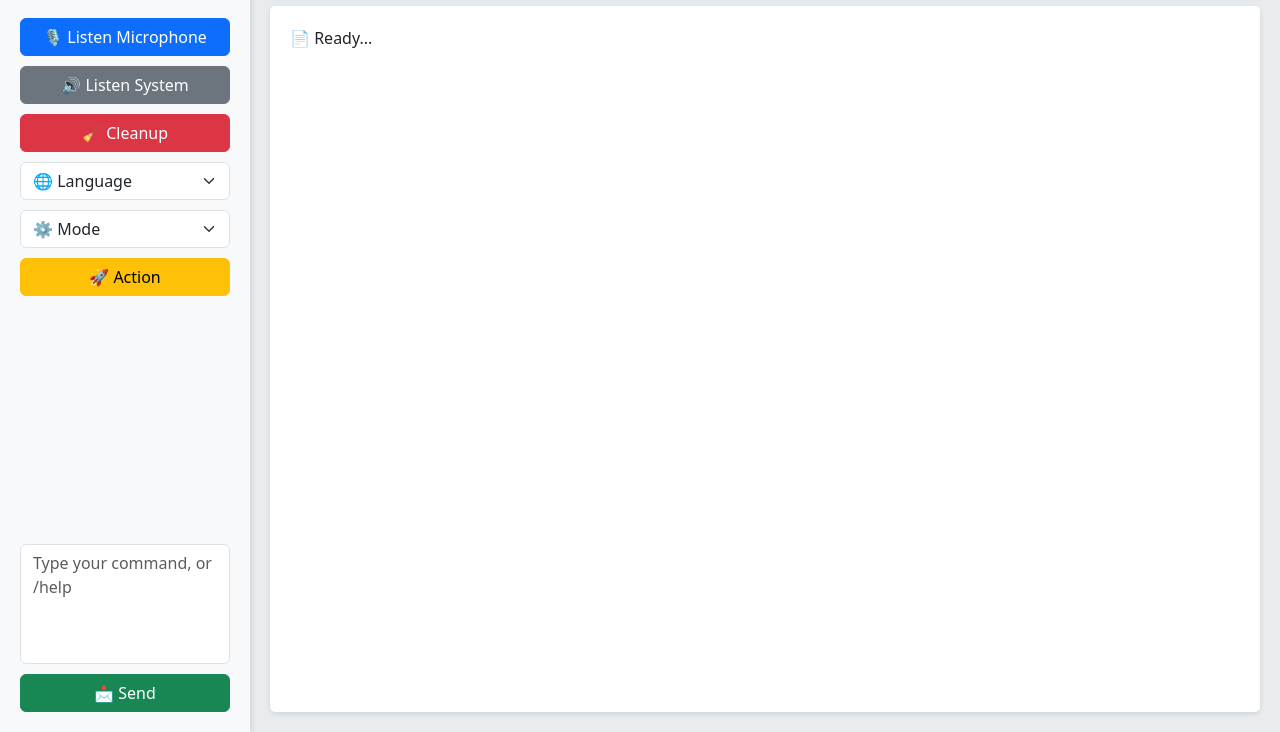
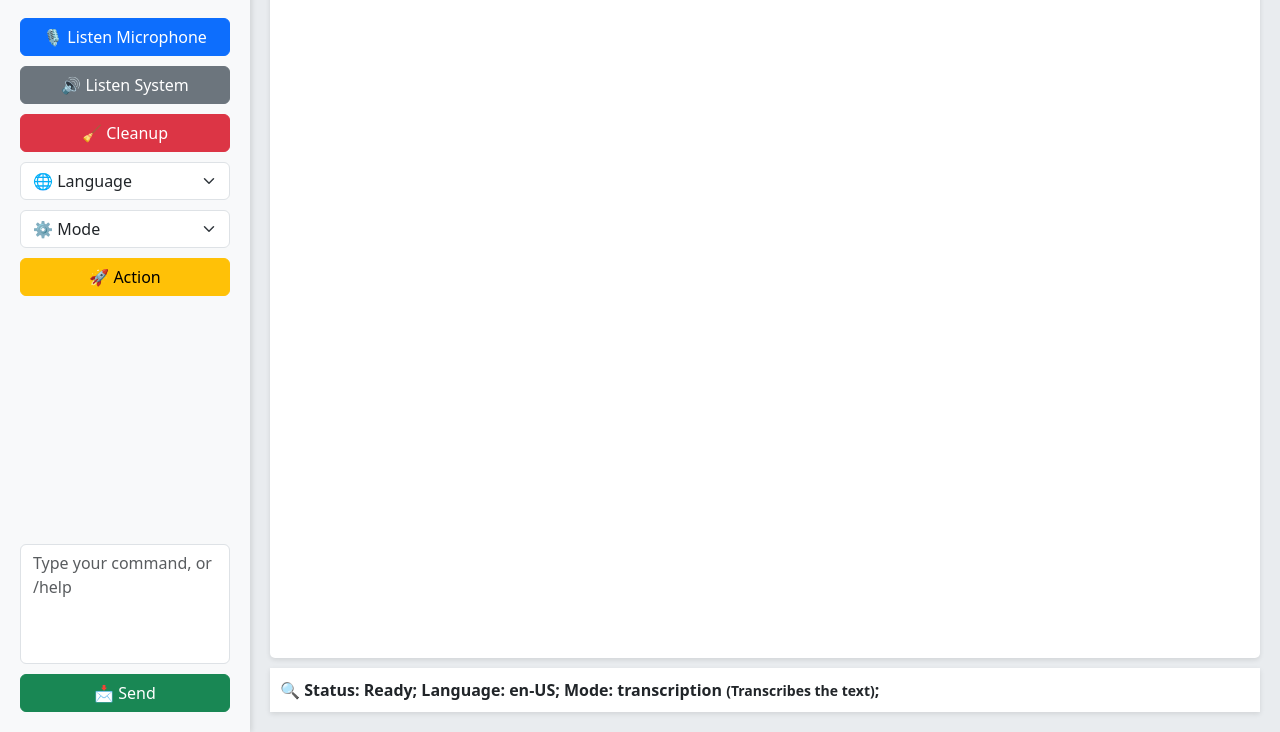
Before and after one commit to artsakenos/Whisperer, a plain HTML site: page index.html in a window 1280 px wide. Shown: the part 68-800 px from the top of the page. Drawn offline with nearby package versions, Linux system fonts and the light colour scheme.

Commit message:
Prerelease 0.3

```diff
--- a/config/config_prompts.js
+++ b/config/config_prompts.js
@@ -48,8 +48,8 @@ window.config_prompts.conversation = {
                {lastAssistantAnswer}
                </last assistant answer>
             `,
-   description: `A conversation buddy. Just talk with it.`,
-   max_tokens: 1000,
+            description: `A conversation buddy. Just talk with it.`,
+            max_tokens: 1000,
 };
 
 // -------------------------------------------------------------------
--- a/index.html
+++ b/index.html
@@ -4,7 +4,7 @@
 <head>
     <meta charset="UTF-8">
     <meta name="viewport" content="width=device-width, initial-scale=1.0">
-    <title>Whisperer Web Assistant</title>
+    <title>Whisperer Web Assistant (v0.3)</title>
     <link rel="icon" href="assets/icons8-shushing-face-94.png">
     <link href="https://cdn.jsdelivr.net/npm/bootstrap@5.3.0-alpha3/dist/css/bootstrap.min.css" rel="stylesheet">
     <link href="./styles.css" rel="stylesheet">
@@ -21,7 +21,7 @@
         <button id="btn_system" class="btn btn-secondary" onclick="startSystemRecognition()">🔊 Listen System</button>
         <button id="btn_clean" class="btn btn-danger" onclick="cleanup()">🧹 Cleanup</button>
 
-        <select id="cmb_language" class="form-select" onchange="cleanup(false)">
+        <select id="cmb_language" class="form-select" onchange="cleanup(false, true)">
             <option value="en-US" selected>🌐 Language</option>
             <option value="it-IT">🇮🇹 Italiano</option>
             <option value="en-US">🇺🇸 English</option>
@@ -50,8 +50,8 @@
     </div>
 
     <div class="main-container">
+        <div id="txt_output" class="content-area">📄 Your content will appear here...</div>
         <div id="txt_status" class="status-bar">🔍 Status: Ready</div>
-        <div id="txt_output" class="content-area">📄 Your content will appear here...</div>
     </div>
 
     <script src="https://cdn.jsdelivr.net/npm/bootstrap@5.3.0-alpha3/dist/js/bootstrap.bundle.min.js"></script>
--- a/js/agents.js
+++ b/js/agents.js
@@ -40,7 +40,6 @@ function handleOutput(mode, language, lastTranscripts, userInput) {
         return userInput;
     }
 
-    txtStatus.innerHTML += `\n<hr><strong>The Agents</strong> are 🤔 thinking in mode <i>${mode}</i>`;
     var agent = retrieveAgent(mode, lastTranscripts, userInput, lastAssistantAnswer);
 
     if (agent === null) {
--- a/js/audio.js
+++ b/js/audio.js
@@ -68,6 +68,7 @@ function handleTranscription(interim, final, language) {
     if (final.trim().length === 0) return;
     lastTranscripts.push(final);
     if (lastTranscripts.length > 5) lastTranscripts.shift();
+    txtStatus.innerHTML += `\n<hr><strong>Whisperer</strong> is 🤔 working in mode <i>${cmbMode.value}</i>`;
     handleOutput(cmbMode.value, language, lastTranscripts, final);
 }
 
--- a/js/script.js
+++ b/js/script.js
@@ -19,15 +19,19 @@ function log_error(verbose, error) {
     console.error(verbose, error);
 }
 
-function cleanup(cleanOutput = true) {
+function cleanup(cleanOutput = true, stopRec = false) {
+    if (stopRec) {
+        stopRecognition(null, true);
+    }
     let language = cmbLanguage.value || 'en-US';
     let mode = cmbMode.value || 'transcription';
     let description = window.config_prompts[mode]?.description;
-    if (description === undefined) description = '';
+    if (description === undefined) description = 'Transcribes the text';
     txtStatus.innerHTML = `🔍 Status: Ready; Language: ${language}; Mode: ${mode} <small>(${description})</small>;`;
-    if (cleanOutput)
+    if (cleanOutput) {
         // txtOutput.innerHTML = window.config_system.help["en-US"];
         txtOutput.innerHTML = "📄 Ready...<br />";
+    }
 }
 
 /**
--- a/styles.css
+++ b/styles.css
@@ -34,7 +34,7 @@ body {
 .status-bar {
     background: #fff;
     padding: 10px;
-    margin-bottom: 10px;
+    margin-top: 10px;
     box-shadow: 0 2px 5px rgba(0, 0, 0, 0.1);
     font-weight: bold;
 }
```
Also changed, not shown: 1 other file.
